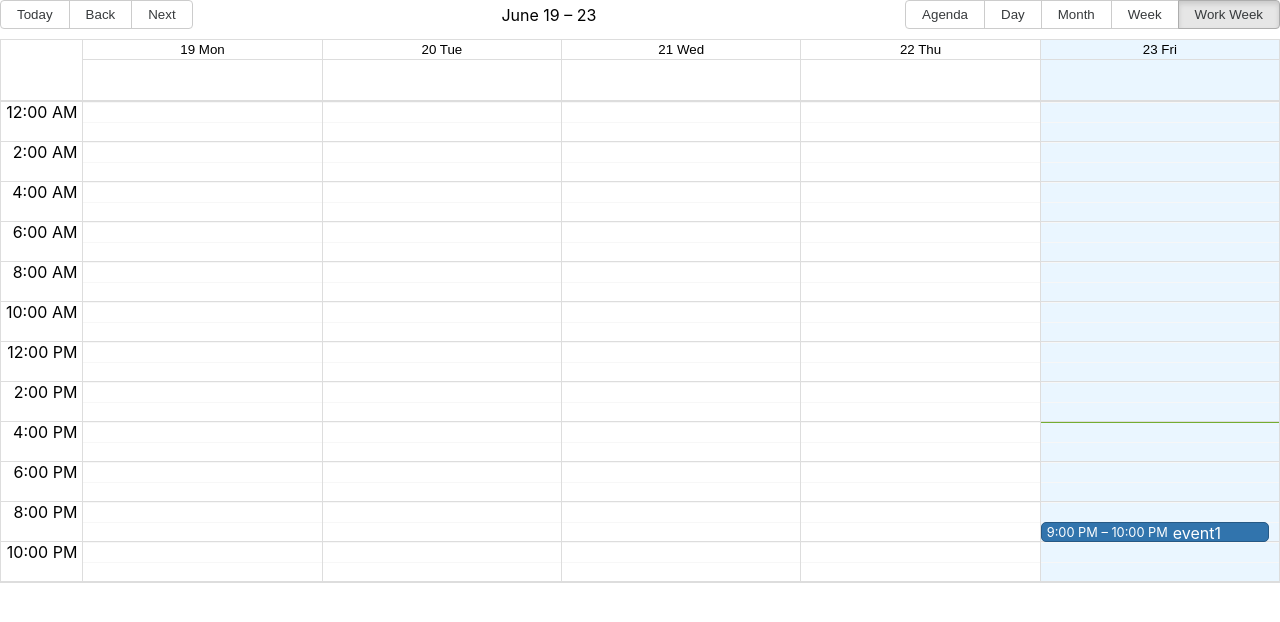
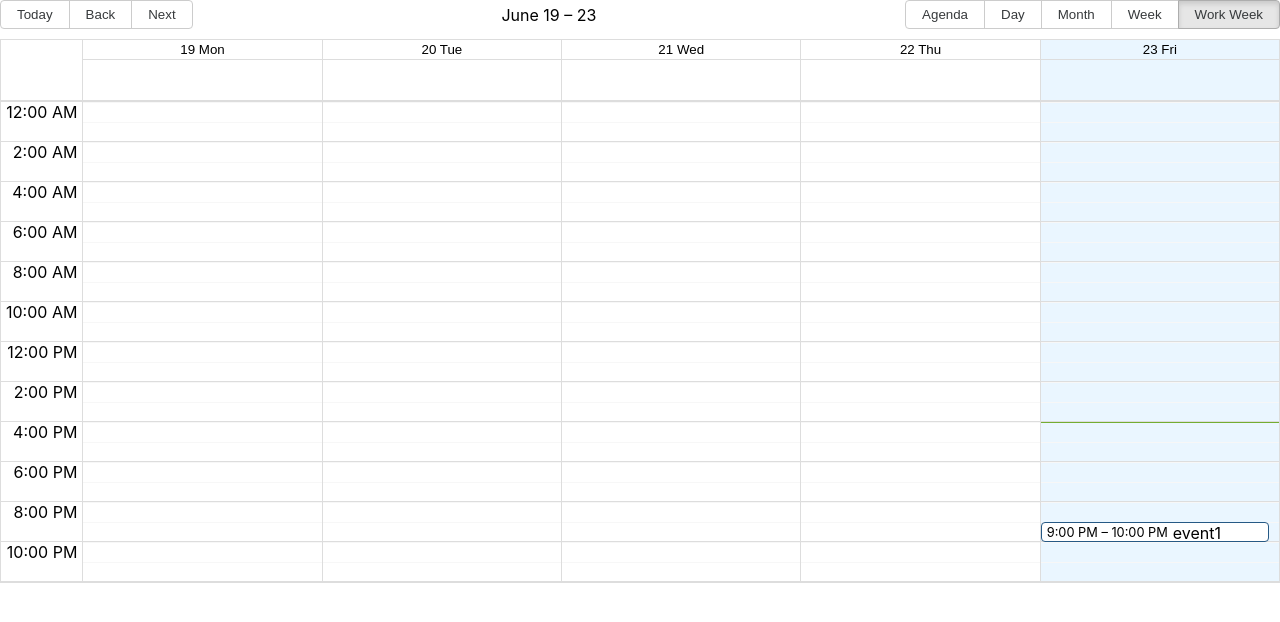
Before and after one commit to srikanthkyatham/react-big-calendar-app, a React (Create React App) app: page / in a window 1280 px wide. Shown: the top 622 px of the page. Built offline with nearby package versions, Linux system fonts and the light colour scheme.

Commit message:
injecting class name to event

```diff
--- a/src/Calendar.tsx
+++ b/src/Calendar.tsx
@@ -22,6 +22,9 @@ export const Calendar = (props: any) => {
   const { components, defaultDate, views } = useMemo(() => {
     return {
       components: {
+        // event
+        // eventWrapper
+        // eventContainerWrapper
         /*eventWrapper: (eventWrapperProps: any) => {
           //return <EventComponent {...eventWrapperProps.event} />;
           return <div />;
@@ -48,6 +51,13 @@ export const Calendar = (props: any) => {
       step={60}
       views={views}
       showAllEvents={true}
+      eventPropGetter={(event, start, end, isSelected) => {
+        console.log("eventPropGetter ", { event });
+        return {
+          style: {},
+          className: "rectangle",
+        };
+      }}
     />
   );
 };
--- a/src/bigcalendar.css
+++ b/src/bigcalendar.css
@@ -668,6 +668,7 @@ button.rbc-input::-moz-focus-inner {
   background: rgb(255, 255, 255);
   border: 1px solid rgb(220, 220, 220);
   border-radius: 4px;
+  color: black;
 }
 
 .rectangle_side_bar {
--- a/src/bigcalendar.scss
+++ b/src/bigcalendar.scss
@@ -9,6 +9,7 @@
   background: rgb(255, 255, 255);
   border: 1px solid rgb(220, 220, 220);
   border-radius: 4px;
+  color: black;
 }
 
 .rectangle_side_bar {
```
Also changed, not shown: 1 other file (tests, documents, lock files or other folders).
